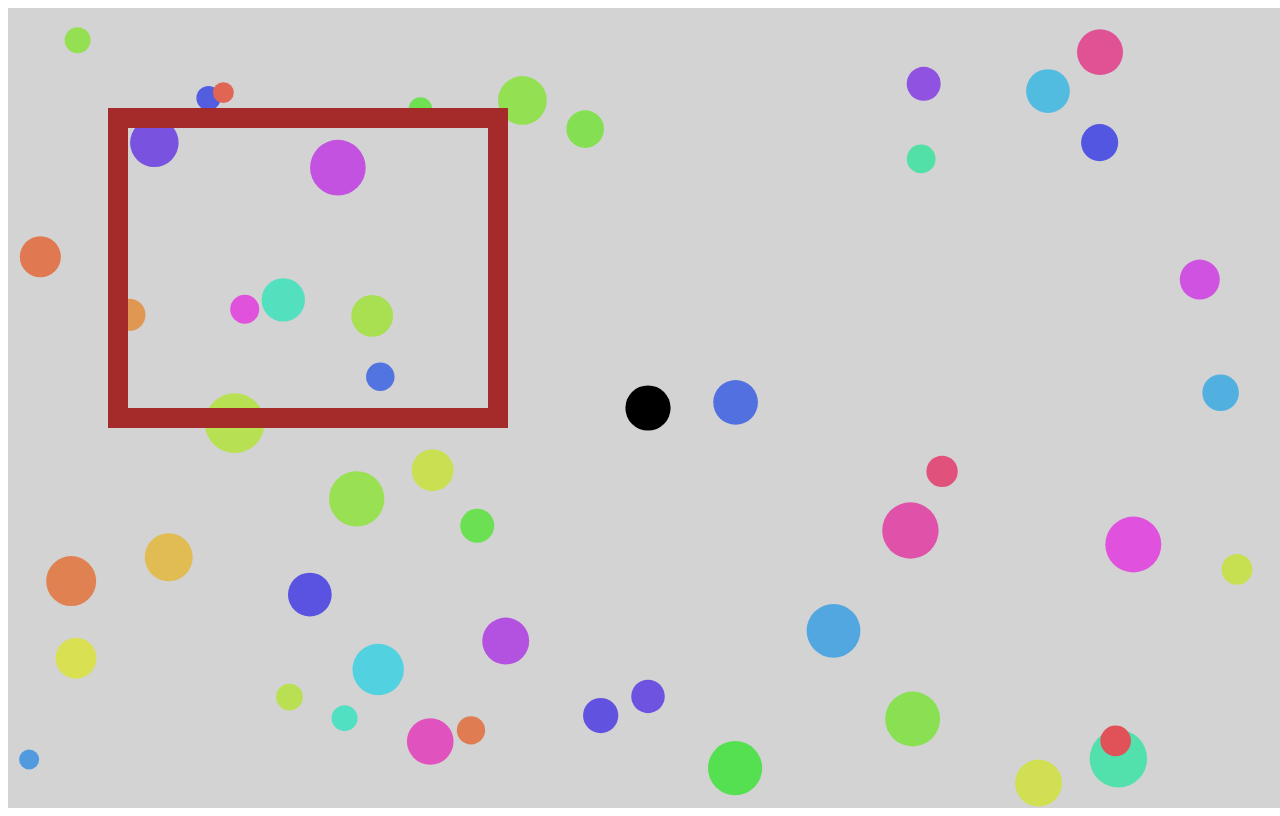
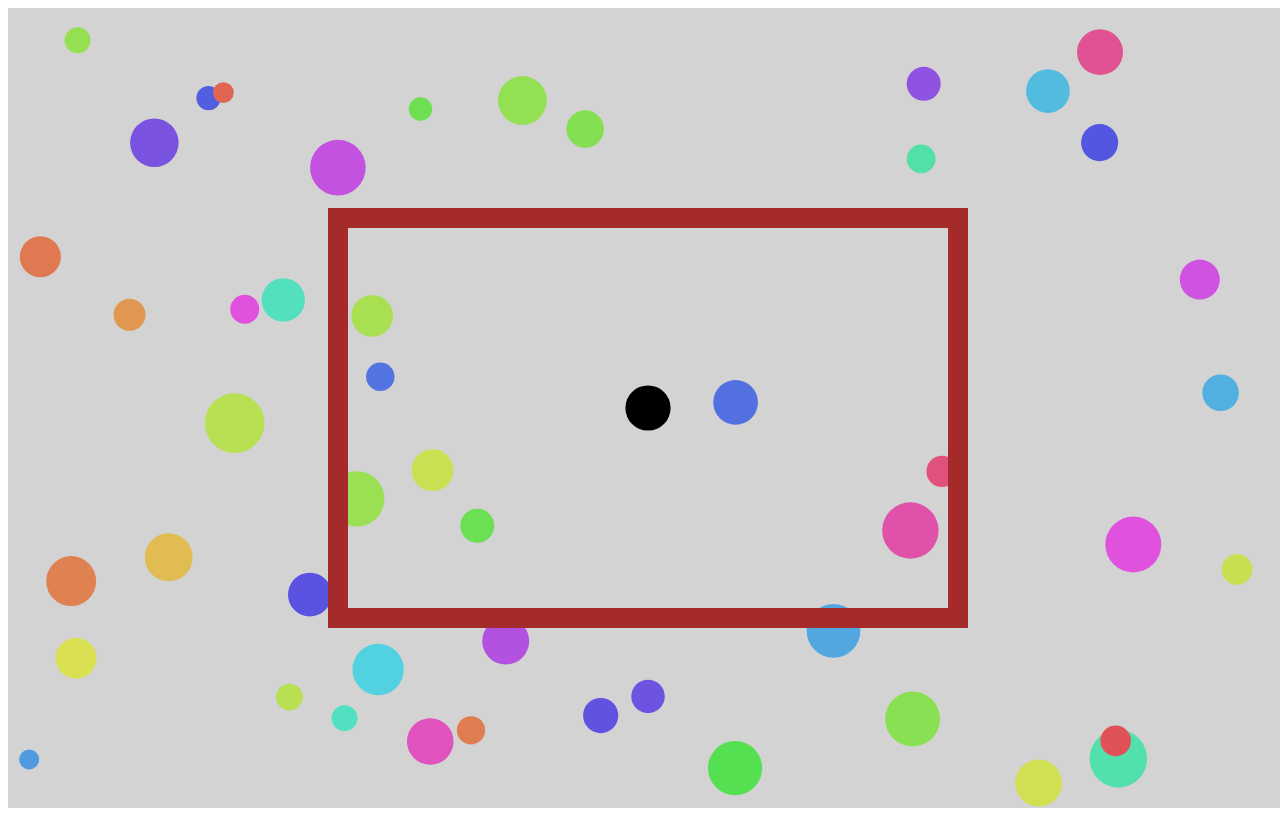
Before and after one commit to profermc/Hole-IO2, a plain HTML site: page index.html in a window 1280 px wide. Drawn offline with Linux system fonts and the light colour scheme.

Commit message:
Update index.html

```diff
--- a/index.html
+++ b/index.html
@@ -47,18 +47,18 @@
                     y,
                     radius,
                     color: `hsl(${Math.random() * 360}, 70%, 60%)`,
-                    dx: Math.random() * 2 - 1, // Random horizontal speed
-                    dy: Math.random() * 2 - 1, // Random vertical speed
+                    dx: Math.random() * 2 - 1,
+                    dy: Math.random() * 2 - 1,
                 });
             }
         }
 
         function createWalls() {
             walls = [
-                { x: 100, y: 100, width: 400, height: 20 }, // Top horizontal wall
-                { x: 100, y: 400, width: 400, height: 20 }, // Bottom horizontal wall
-                { x: 100, y: 100, width: 20, height: 300 }, // Left vertical wall
-                { x: 480, y: 100, width: 20, height: 300 }, // Right vertical wall
+                { x: canvas.width / 4, y: canvas.height / 4, width: canvas.width / 2, height: 20 }, // Horizontal top
+                { x: canvas.width / 4, y: canvas.height - canvas.height / 4, width: canvas.width / 2, height: 20 }, // Horizontal bottom
+                { x: canvas.width / 4, y: canvas.height / 4, width: 20, height: canvas.height / 2 }, // Vertical left
+                { x: canvas.width - canvas.width / 4 - 20, y: canvas.height / 4, width: 20, height: canvas.height / 2 }, // Vertical right
             ];
         }
 
@@ -110,7 +110,7 @@
                 obj.x += obj.dx;
                 obj.y += obj.dy;
 
-                // Bounce off walls
+                // Bounce off screen edges
                 if (obj.x - obj.radius <= 0 || obj.x + obj.radius >= canvas.width) obj.dx *= -1;
                 if (obj.y - obj.radius <= 0 || obj.y + obj.radius >= canvas.height) obj.dy *= -1;
 
@@ -126,15 +126,17 @@
                 ctx.fillRect(wall.x, wall.y, wall.width, wall.height);
 
                 // Handle wall collisions
-                const collisionLeft = hole.x + hole.radius > wall.x && hole.x < wall.x && hole.y > wall.y && hole.y < wall.y + wall.height;
-                const collisionRight = hole.x - hole.radius < wall.x + wall.width && hole.x > wall.x + wall.width && hole.y > wall.y && hole.y < wall.y + wall.height;
-                const collisionTop = hole.y + hole.radius > wall.y && hole.y < wall.y && hole.x > wall.x && hole.x < wall.x + wall.width;
-                const collisionBottom = hole.y - hole.radius < wall.y + wall.height && hole.y > wall.y + wall.height && hole.x > wall.x && hole.x < wall.x + wall.width;
-
-                if (collisionLeft) hole.x = wall.x - hole.radius; // Push left
-                if (collisionRight) hole.x = wall.x + wall.width + hole.radius; // Push right
-                if (collisionTop) hole.y = wall.y - hole.radius; // Push up
-                if (collisionBottom) hole.y = wall.y + wall.height + hole.radius; // Push down
+                if (
+                    hole.x + hole.radius > wall.x &&
+                    hole.x - hole.radius < wall.x + wall.width &&
+                    hole.y + hole.radius > wall.y &&
+                    hole.y - hole.radius < wall.y + wall.height
+                ) {
+                    if (hole.x < wall.x) hole.x = wall.x - hole.radius; // Left collision
+                    if (hole.x > wall.x + wall.width) hole.x = wall.x + wall.width + hole.radius; // Right collision
+                    if (hole.y < wall.y) hole.y = wall.y - hole.radius; // Top collision
+                    if (hole.y > wall.y + wall.height) hole.y = wall.y + wall.height + hole.radius; // Bottom collision
+                }
             });
         }
 
@@ -157,7 +159,7 @@
         }
 
         window.addEventListener("keydown", (e) => {
-            if (e.key === "Escape") {
+            if (e.key.toLowerCase() === "p") {
                 togglePause();
             }
         });
```
